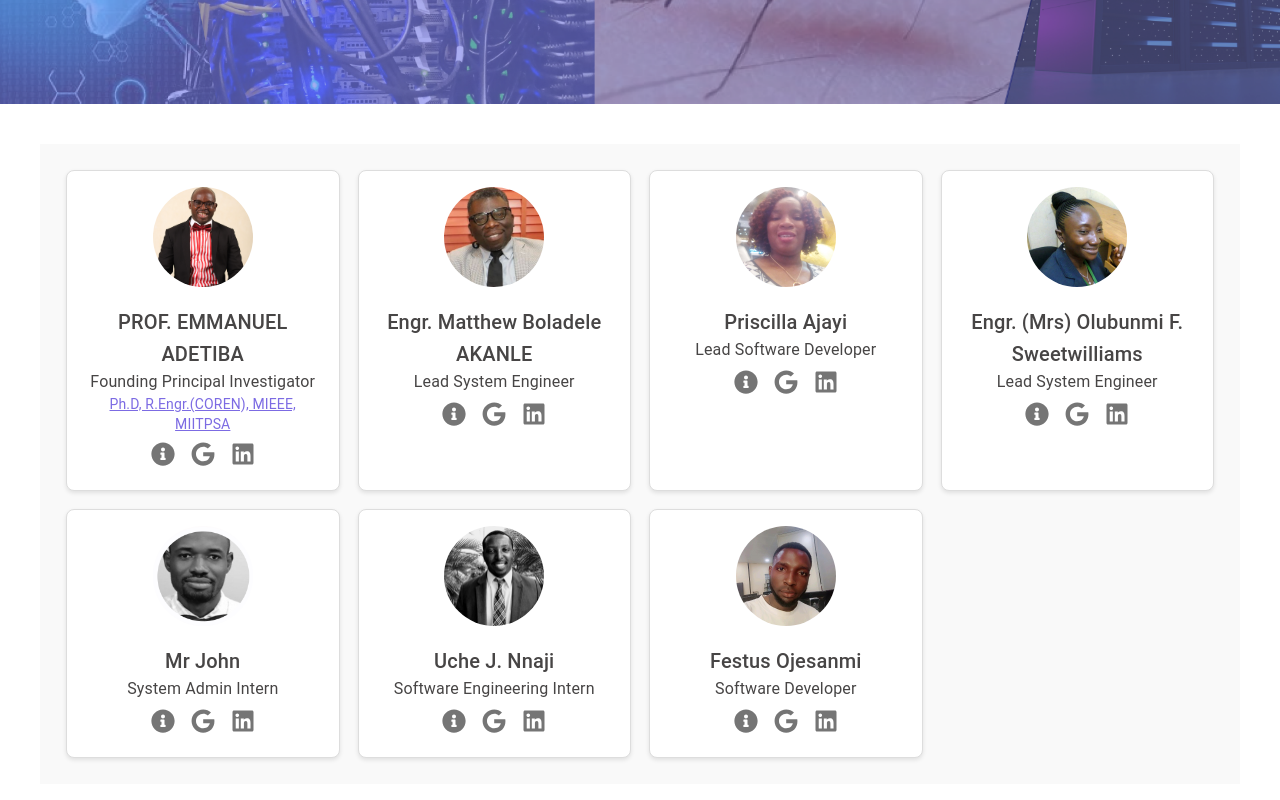
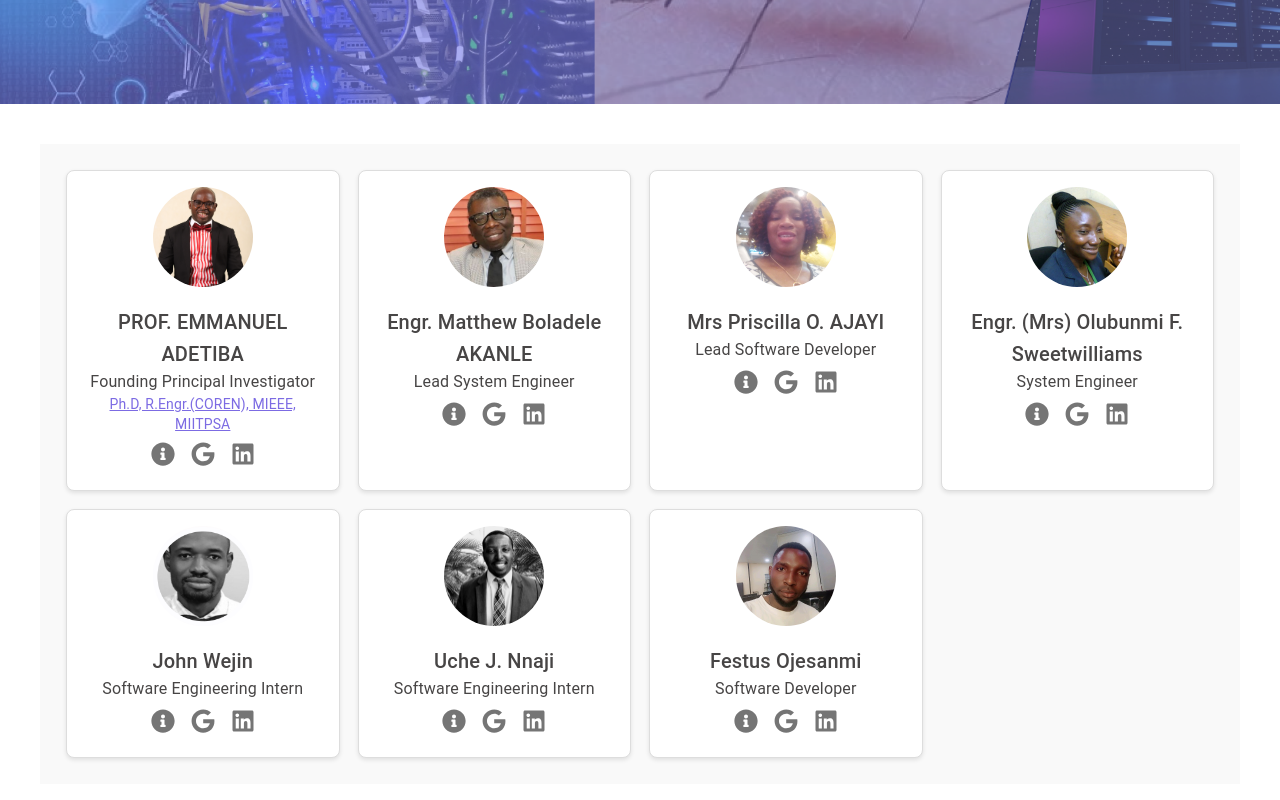
Before and after one commit to ucnnaji/fedgen-landing-page, a React (Create React App) app: page /#/People in a window 1280 px wide. Shown: the part 276-1076 px from the top of the page. Built offline with nearby package versions, Linux system fonts and the light colour scheme.

Commit message:
Staff member editing

```diff
--- a/src/routes/Home.js
+++ b/src/routes/Home.js
@@ -131,7 +131,7 @@ function Home() {
                             <img src={group6} alt="Mr John" className="team-icon" />
                         </a>
                         <p className="role">System Engineering Intern</p>
-                        <p className="name">Mr John</p>
+                        <p className="name">John Wejin</p>
 
                     </div>
 
--- a/src/routes/People.js
+++ b/src/routes/People.js
@@ -34,7 +34,7 @@ const contacts = [
   },
 
   {
-    name: 'Priscilla Ajayi',
+    name: 'Mrs Priscilla O. AJAYI',
     role: 'Lead Software Developer',
     email: 'janesmith@example.com',
     image: group4,
@@ -45,7 +45,7 @@ const contacts = [
 
   {
     name: 'Engr. (Mrs) Olubunmi F. Sweetwilliams ',
-    role: 'Lead System Engineer',
+    role: 'System Engineer',
     image: Sweets,
     infoLink: 'https://example.com/johndoe-info',
     googleLink: 'mailto:johndoe@example.com',
@@ -53,8 +53,8 @@ const contacts = [
   },
 
   {
-    name: 'Mr John',
-    role: 'System Admin Intern',
+    name: 'John Wejin',
+    role: 'Software Engineering Intern',
     email: 'janesmith@example.com',
     image: group6,
     linkedinLink: 'https://www.linkedin.com/in/john-wejin-431141112/',
```
